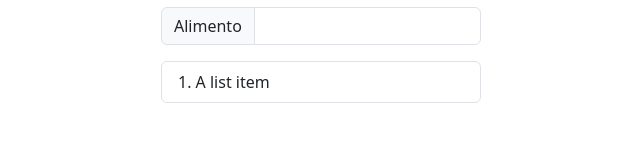
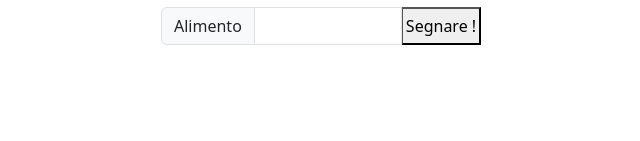
Before and after one commit to carlomarcon/vue-todolist, a plain HTML site: page index.html in a window 1280 px wide. Shown: the part 313-454 px from the top of the page, without its empty margins (319-959 px from the left). Drawn offline with nearby package versions, Linux system fonts and the light colour scheme.

Commit message:
ADD: JS VUE

```diff
--- a/JS/script.js
+++ b/JS/script.js
@@ -2,6 +2,19 @@ const { createApp } = Vue;
 
 const app = createApp({
   data() {
-    return {};
+    return {
+      newAliment: {
+        name: "",
+      },
+      allAliments: [],
+    };
+  },
+  methods: {
+    addAliment: function () {
+      this.allAliments.push({ ...this.newAliment });
+    },
+    takeOff: function (num) {
+      this.allAliments.splice(num, 1);
+    },
   },
 }).mount("#app");
--- a/index.html
+++ b/index.html
@@ -24,10 +24,21 @@
           class="form-control"
           aria-label="Sizing example input"
           aria-describedby="inputGroup-sizing-default"
+          v-model="newAliment.name"
         />
+        <button class="btn-primary w-25" @click="addAliment">Segnare !</button>
       </div>
       <ol class="list-group list-group-numbered w-25 m-auto">
-        <li class="list-group-item">A list item</li>
+        <li
+          class="list-group-item position-relative"
+          v-for="(Aliment,index) in allAliments"
+          :key="index"
+        >
+          {{Aliment.name}}
+          <button class="w-25 position-absolute end-0" @click="takeOff(index)">
+            X
+          </button>
+        </li>
       </ol>
     </div>
     <script src="https://unpkg.com/vue@3/dist/vue.global.js"></script>
```
